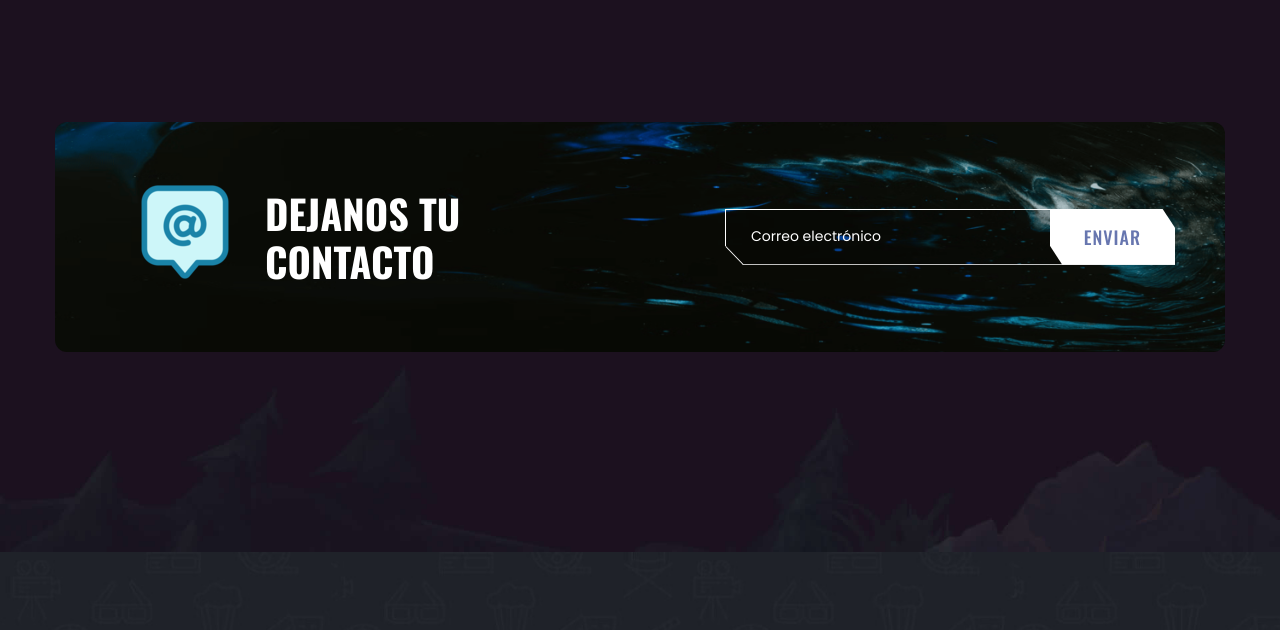
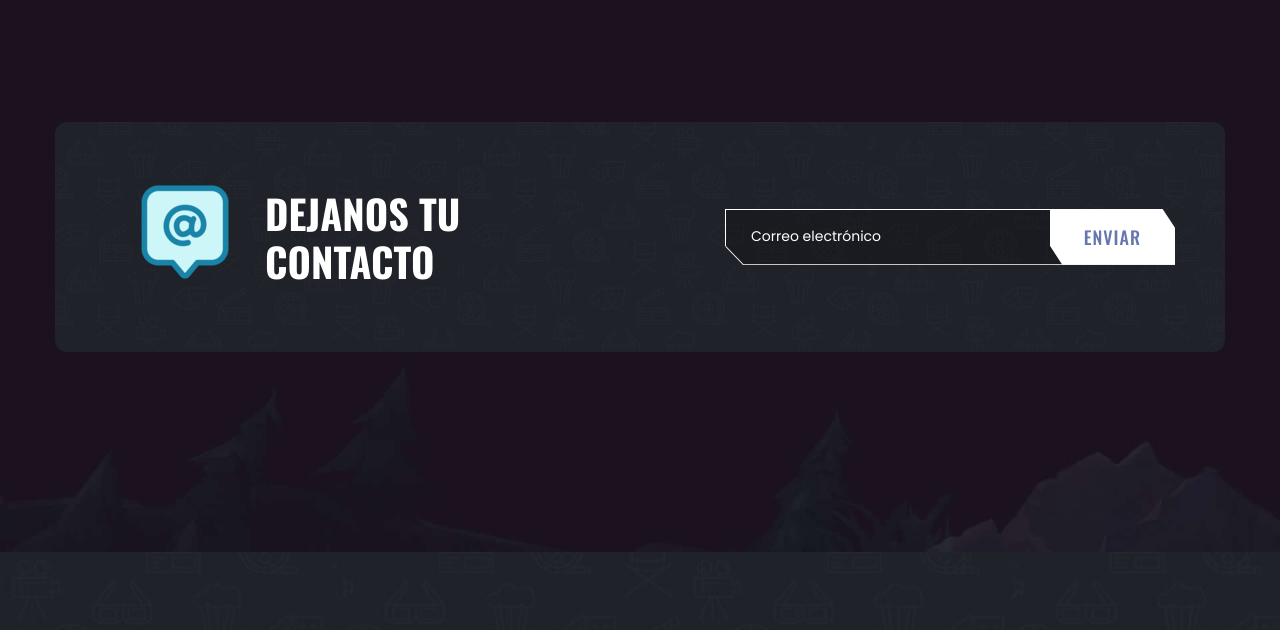
Before and after one commit to YannEvilTwin/aukan, a plain HTML site: page index.html in a window 1280 px wide. Shown: the part 3440-4070 px from the top of the page. Drawn offline with nearby package versions, Linux system fonts and the light colour scheme.

Commit message:
Actualizacion

```diff
--- a/assets/css/style.css
+++ b/assets/css/style.css
@@ -906,7 +906,7 @@
 }
 
 .newsletter-card {
-  background: url("../images/bg-contact.png") no-repeat;
+  background: url("../images/footer-bg.jpg") no-repeat;
   background-size: cover;
   background-position: center;
   padding: 50px 25px;
```
